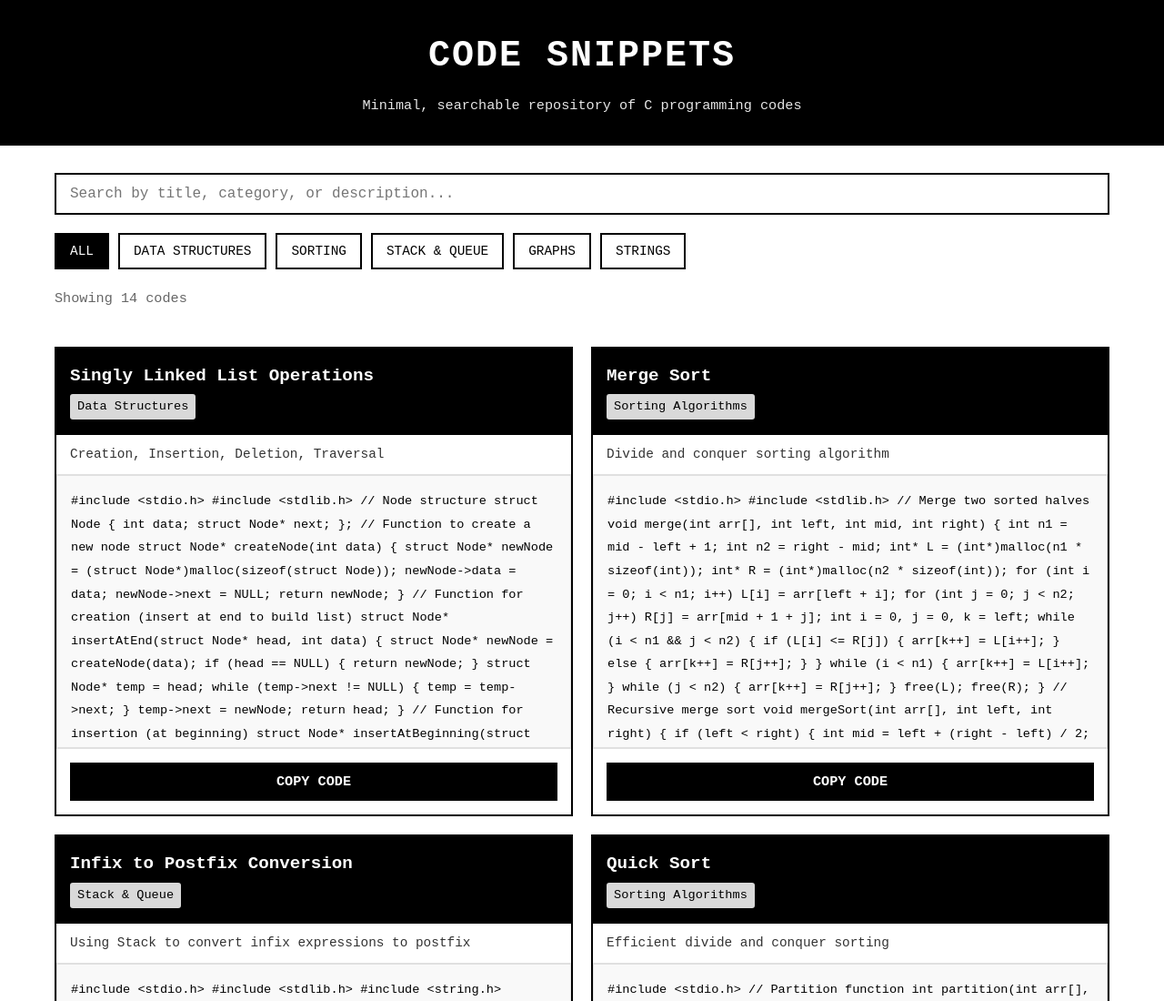
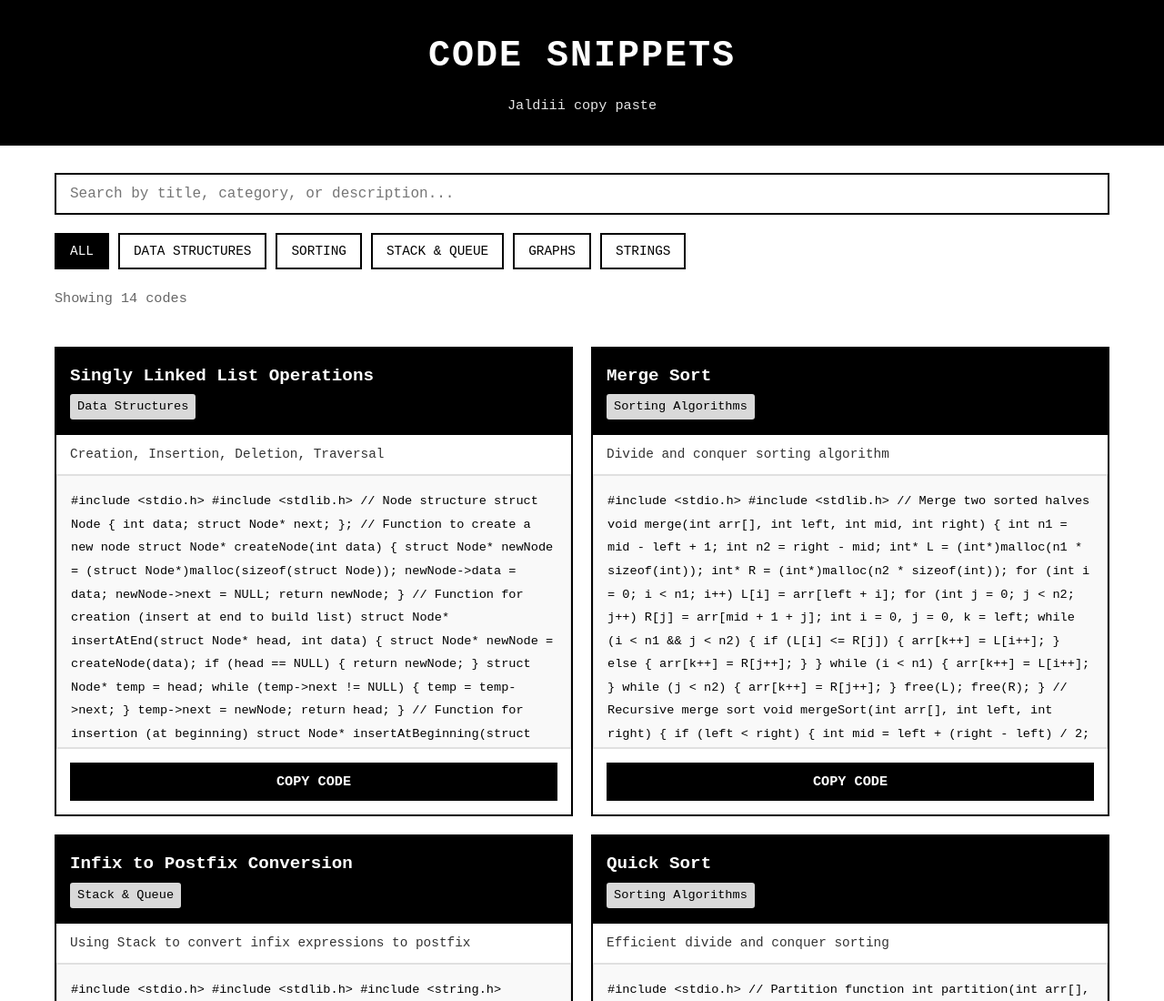
Before and after one commit to mgitmgit-111/ds, a plain HTML site: page code_snippets_website.html in a window 1280 px wide. Shown: the top 1100 px of the page at 91% size. Drawn offline with Linux system fonts and the light colour scheme.

Commit message:
Update code_snippets_website.html

```diff
--- a/code_snippets_website.html
+++ b/code_snippets_website.html
@@ -3,7 +3,7 @@
 <head>
     <meta charset="UTF-8">
     <meta name="viewport" content="width=device-width, initial-scale=1.0">
-    <title>Code Snippets Repository</title>
+    <title>DS DS DS</title>
     <style>
         * {
             margin: 0;
@@ -246,7 +246,7 @@
 <body>
     <header>
         <h1>CODE SNIPPETS</h1>
-        <p>Minimal, searchable repository of C programming codes</p>
+        <p>Jaldiii copy paste</p>
     </header>
 
     <div class="container">
```
